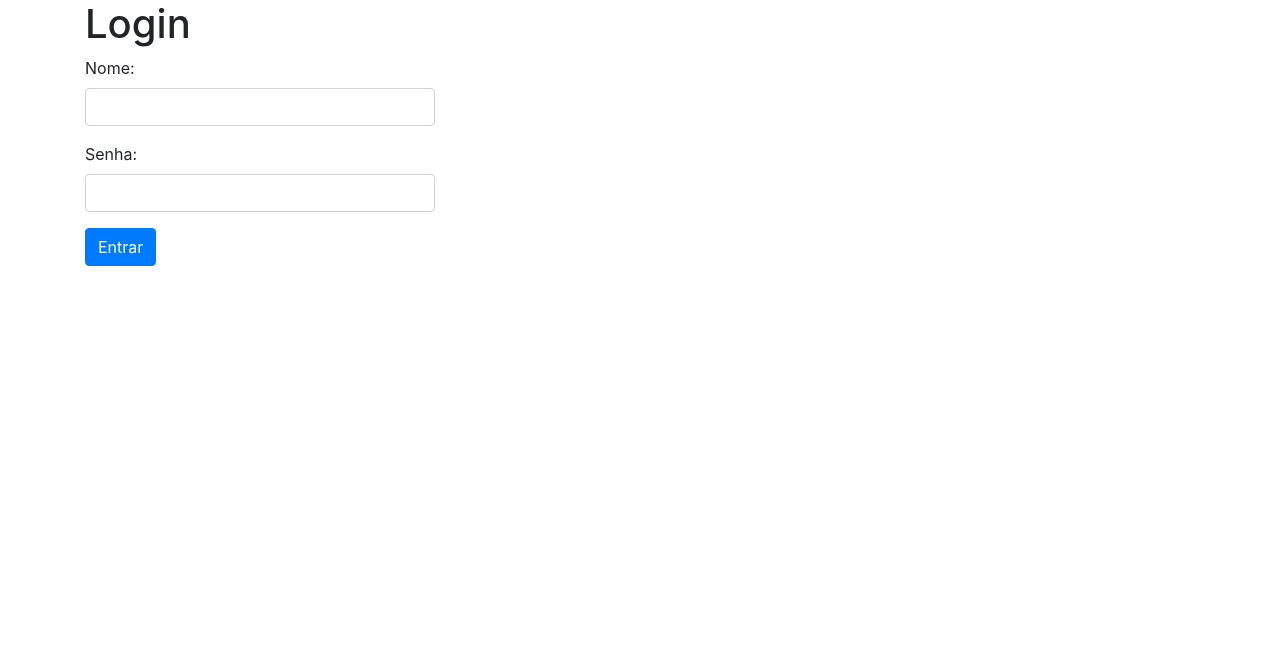
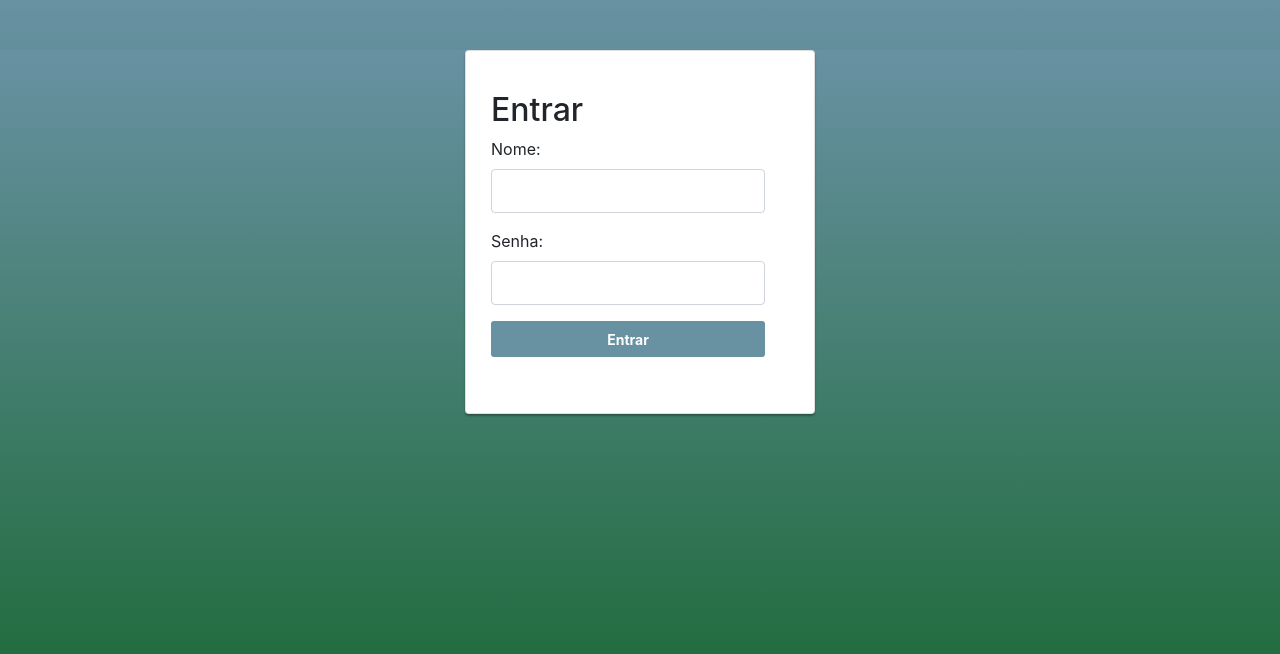
Before and after one commit to carolineregalin/TestePhp, a CodeIgniter app: page /database/index.php/user_login/index in a window 1280 px wide. Shown: the top 654 px of the page. Before the commit the page ends 266 px from the top, so only its background shows below. Run offline with CodeIgniter, Linux system fonts and the light colour scheme; some libraries are stand-ins or nearby versions.

Commit message:
Ajuste tela login
Ajuste tela login

```diff
--- a/Cadastraki/application/views/login/index.php
+++ b/Cadastraki/application/views/login/index.php
@@ -1,35 +1,37 @@
 
 <html>
     <head>
+        <link rel ="stylesheet" href=" <?= base_url($uri = "css/login.css") ?> " >
         <link rel ="stylesheet" href=" <?= base_url($uri = "css/bootstrap.css") ?> " >
         <title>Cadastraki - Login</title>
     </head>
+
     <body>
-    <div class="col-md-4">
-    </div>
+
         <div class ="container">
+            <div class="card card-container">
                 <div class="row">
-            <div class="col-md-4">
-                <div class="form-wrap">
-                    <h1>Login</h1>
+
+                        <div class="form-signin">
+                            <h2>Entrar</h2>
                             <form action = "index.php/user_login/autenticar" method="post" enctype="multipart/form-data" autocomplete="off">
                                 <div class="form-group">
                                     <label>Nome:</label>
-                            <input  type="text" class = "form-control" name="nome" value="<?= set_value('nome') ?>" required/>
+                                    <input  type="text" class = "form-control" id ="nome" name="nome" required/>
                                 </div>
                                 <div class="form-group">
                                     <label>Senha:</label>
-                            <input type="password" class = "form-control" name="senha" value="<?= set_value('senha') ?>" required/>
+                                    <input type="password" class = "form-control" id ="senha" name="senha" required/>
                                 </div>
                                 <div>
-                            <input type="submit" value="Entrar" id="cadastrar" name="entrar" class= "btn btn-primary"/>
+                                    <input type="submit"  value="Entrar" id="cadastrar" name="entrar" class="btn btn-lg btn-primary btn-block btn-signin"/>
                                 </div>
                             </form>
                         </div>
                     </div>
                 </div>
             </div>
-    <div class="col-md-4">
-    </div>
+
+
     </body>
 </html>
```
Lines whose indentation alone changed are shown as unchanged.
